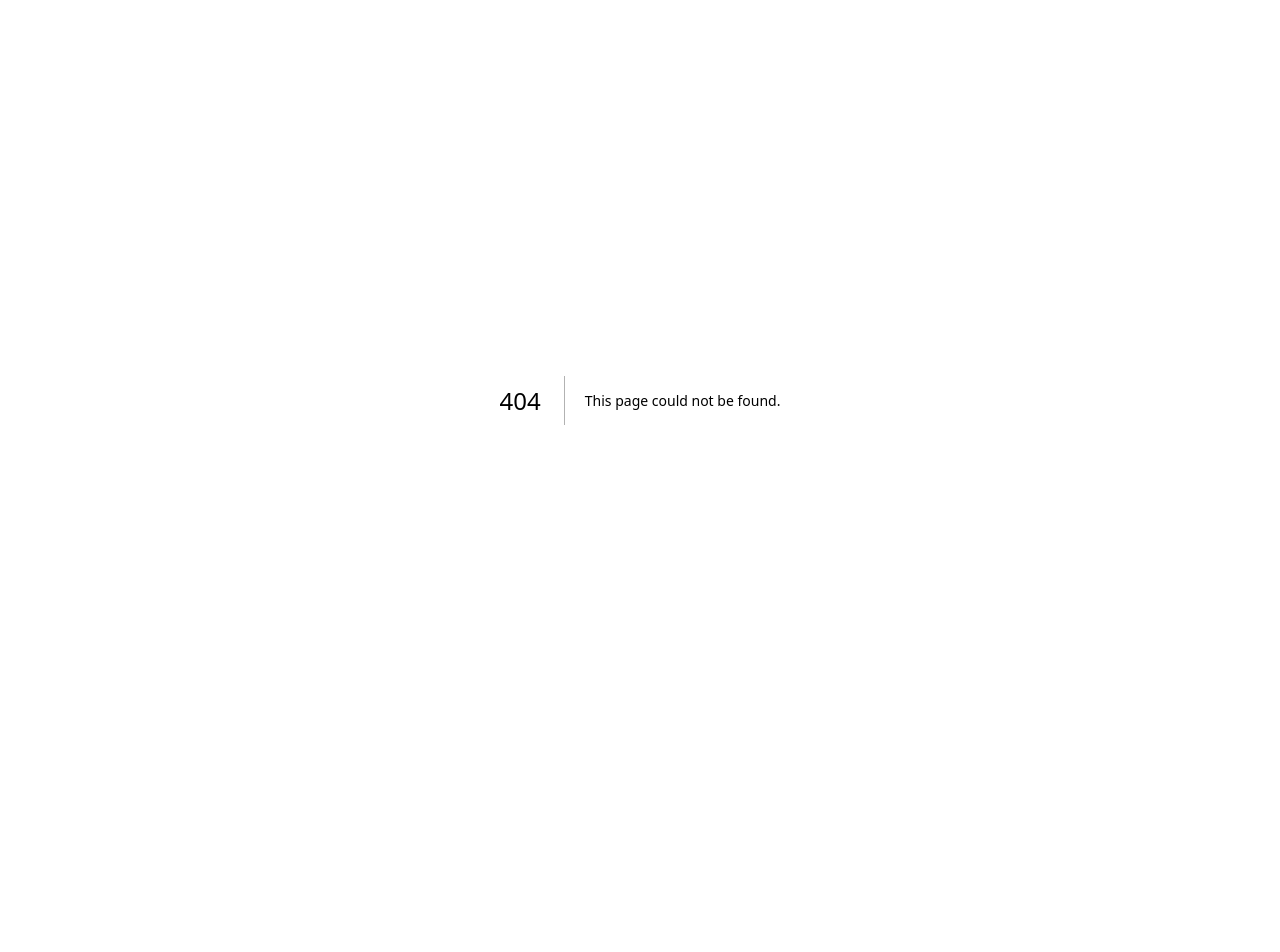
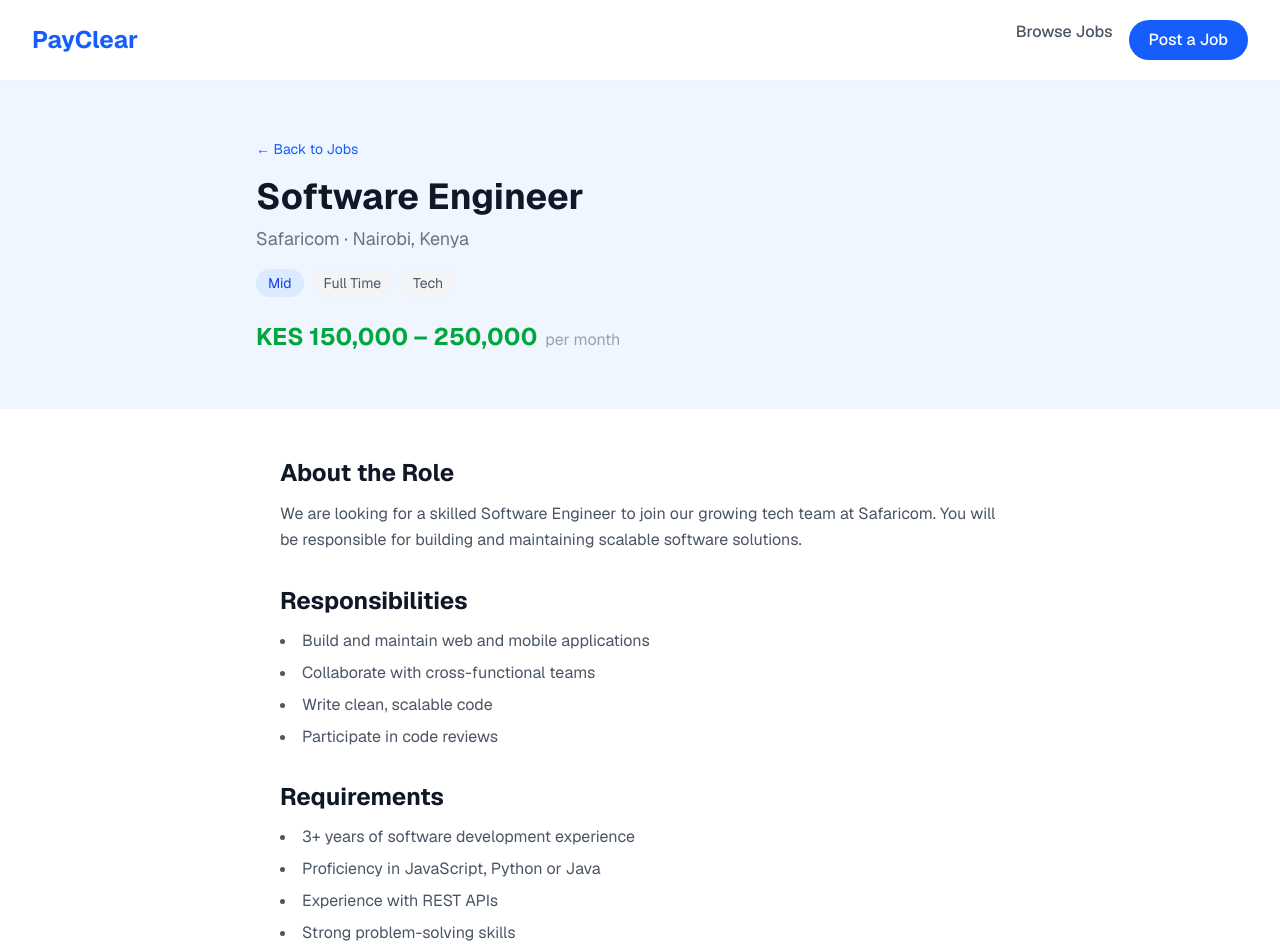
Before and after one commit to mwangiirungubrian-art/Payclear, a Next.js app: page /jobs/1 in a window 1280 px wide. Before the commit this address had no page. Shown: the top 952 px of the page. Before the commit the page ends 800 px from the top, so only its background shows below. Built offline with nearby package versions, Linux system fonts and the light colour scheme.

Commit message:
PayClear job detail page done

```diff
--- /dev/null
+++ b/app/jobs/[id]/page.tsx
@@ -0,0 +1,181 @@
+const jobs = [
+  {
+    id: 1,
+    title: "Software Engineer",
+    company: "Safaricom",
+    location: "Nairobi, Kenya",
+    type: "Full Time",
+    level: "Mid",
+    salaryMin: 150000,
+    salaryMax: 250000,
+    industry: "Tech",
+    description: "We are looking for a skilled Software Engineer to join our growing tech team at Safaricom. You will be responsible for building and maintaining scalable software solutions.",
+    responsibilities: [
+      "Build and maintain web and mobile applications",
+      "Collaborate with cross-functional teams",
+      "Write clean, scalable code",
+      "Participate in code reviews",
+    ],
+    requirements: [
+      "3+ years of software development experience",
+      "Proficiency in JavaScript, Python or Java",
+      "Experience with REST APIs",
+      "Strong problem-solving skills",
+    ],
+  },
+  {
+    id: 2,
+    title: "Product Manager",
+    company: "Equity Bank",
+    location: "Nairobi, Kenya",
+    type: "Full Time",
+    level: "Senior",
+    salaryMin: 300000,
+    salaryMax: 450000,
+    industry: "Finance",
+    description: "Equity Bank is seeking an experienced Product Manager to lead product strategy and execution across our digital banking platforms.",
+    responsibilities: [
+      "Define product vision and roadmap",
+      "Work closely with engineering and design teams",
+      "Gather and prioritize customer requirements",
+      "Monitor product performance and metrics",
+    ],
+    requirements: [
+      "5+ years of product management experience",
+      "Experience in fintech or banking",
+      "Strong analytical and communication skills",
+      "Ability to lead cross-functional teams",
+    ],
+  },
+  {
+    id: 3,
+    title: "Graphic Designer",
+    company: "Nation Media",
+    location: "Remote",
+    type: "Contract",
+    level: "Junior",
+    salaryMin: 60000,
+    salaryMax: 100000,
+    industry: "Media",
+    description: "Nation Media Group is looking for a creative Graphic Designer to support our marketing and editorial teams with compelling visual content.",
+    responsibilities: [
+      "Design graphics for print and digital media",
+      "Create social media visuals and banners",
+      "Collaborate with editorial team on layouts",
+      "Maintain brand consistency across all materials",
+    ],
+    requirements: [
+      "1+ years of graphic design experience",
+      "Proficiency in Adobe Creative Suite",
+      "Strong portfolio of design work",
+      "Attention to detail and creativity",
+    ],
+  },
+  {
+    id: 4,
+    title: "Data Analyst",
+    company: "Twiga Foods",
+    location: "Nairobi, Kenya",
+    type: "Full Time",
+    level: "Mid",
+    salaryMin: 120000,
+    salaryMax: 180000,
+    industry: "Tech",
+    description: "Twiga Foods is hiring a Data Analyst to help us make data-driven decisions across our supply chain and distribution network.",
+    responsibilities: [
+      "Analyze large datasets to identify trends",
+      "Build dashboards and reports",
+      "Support business teams with data insights",
+      "Maintain data quality and integrity",
+    ],
+    requirements: [
+      "2+ years of data analysis experience",
+      "Proficiency in SQL and Excel",
+      "Experience with data visualization tools",
+      "Strong attention to detail",
+    ],
+  },
+];
+
+export default async function JobDetailPage({ params }: { params: Promise<{ id: string }> }) {
+  const { id } = await params;
+  const job = jobs.find((j) => j.id === parseInt(id));
+
+  if (!job) {
+    return (
+      <div className="min-h-screen flex items-center justify-center">
+        <p className="text-gray-500 text-xl">Job not found.</p>
+      </div>
+    );
+  }
+
+  return (
+    <div className="min-h-screen bg-white font-sans">
+
+      {/* Navbar */}
+      <nav className="flex items-center justify-between px-8 py-5 border-b border-gray-100">
+        <a href="/" className="text-2xl font-bold text-blue-600">PayClear</a>
+        <div className="flex gap-4">
+          <a href="/jobs" className="text-gray-600 hover:text-blue-600 font-medium">Browse Jobs</a>
+          <a href="/post-job" className="bg-blue-600 text-white px-5 py-2 rounded-full font-medium hover:bg-blue-700">Post a Job</a>
+        </div>
+      </nav>
+
+      {/* Job Header */}
+      <section className="bg-blue-50 px-6 py-14">
+        <div className="max-w-3xl mx-auto">
+          <a href="/jobs" className="text-blue-600 text-sm hover:underline">← Back to Jobs</a>
+          <h1 className="text-4xl font-bold text-gray-900 mt-4">{job.title}</h1>
+          <p className="text-gray-500 mt-2 text-lg">{job.company} · {job.location}</p>
+          <div className="flex gap-2 mt-4">
+            <span className="bg-blue-100 text-blue-700 text-sm px-3 py-1 rounded-full">{job.level}</span>
+            <span className="bg-gray-100 text-gray-600 text-sm px-3 py-1 rounded-full">{job.type}</span>
+            <span className="bg-gray-100 text-gray-600 text-sm px-3 py-1 rounded-full">{job.industry}</span>
+          </div>
+          <p className="text-green-600 font-bold text-2xl mt-6">
+            KES {job.salaryMin.toLocaleString()} – {job.salaryMax.toLocaleString()}
+            <span className="text-gray-400 text-base font-normal ml-2">per month</span>
+          </p>
+        </div>
+      </section>
+
+      {/* Job Details */}
+      <section className="max-w-3xl mx-auto px-6 py-12">
+
+        <div className="mb-8">
+          <h2 className="text-2xl font-bold text-gray-900 mb-3">About the Role</h2>
+          <p className="text-gray-600 leading-relaxed">{job.description}</p>
+        </div>
+
+        <div className="mb-8">
+          <h2 className="text-2xl font-bold text-gray-900 mb-3">Responsibilities</h2>
+          <ul className="list-disc list-inside text-gray-600 space-y-2">
+            {job.responsibilities.map((item, index) => (
+              <li key={index}>{item}</li>
+            ))}
+          </ul>
+        </div>
+
+        <div className="mb-10">
+          <h2 className="text-2xl font-bold text-gray-900 mb-3">Requirements</h2>
+          <ul className="list-disc list-inside text-gray-600 space-y-2">
+            {job.requirements.map((item, index) => (
+              <li key={index}>{item}</li>
+            ))}
+          </ul>
+        </div>
+
+        <a href="#" className="bg-blue-600 text-white px-8 py-4 rounded-full text-lg font-semibold hover:bg-blue-700">
+          Apply Now
+        </a>
+
+      </section>
+
+      {/* Footer */}
+      <footer className="text-center py-10 text-gray-400 text-sm border-t border-gray-100">
+        © 2025 PayClear. Built for a fairer world of work.
+      </footer>
+
+    </div>
+  );
+}
```
